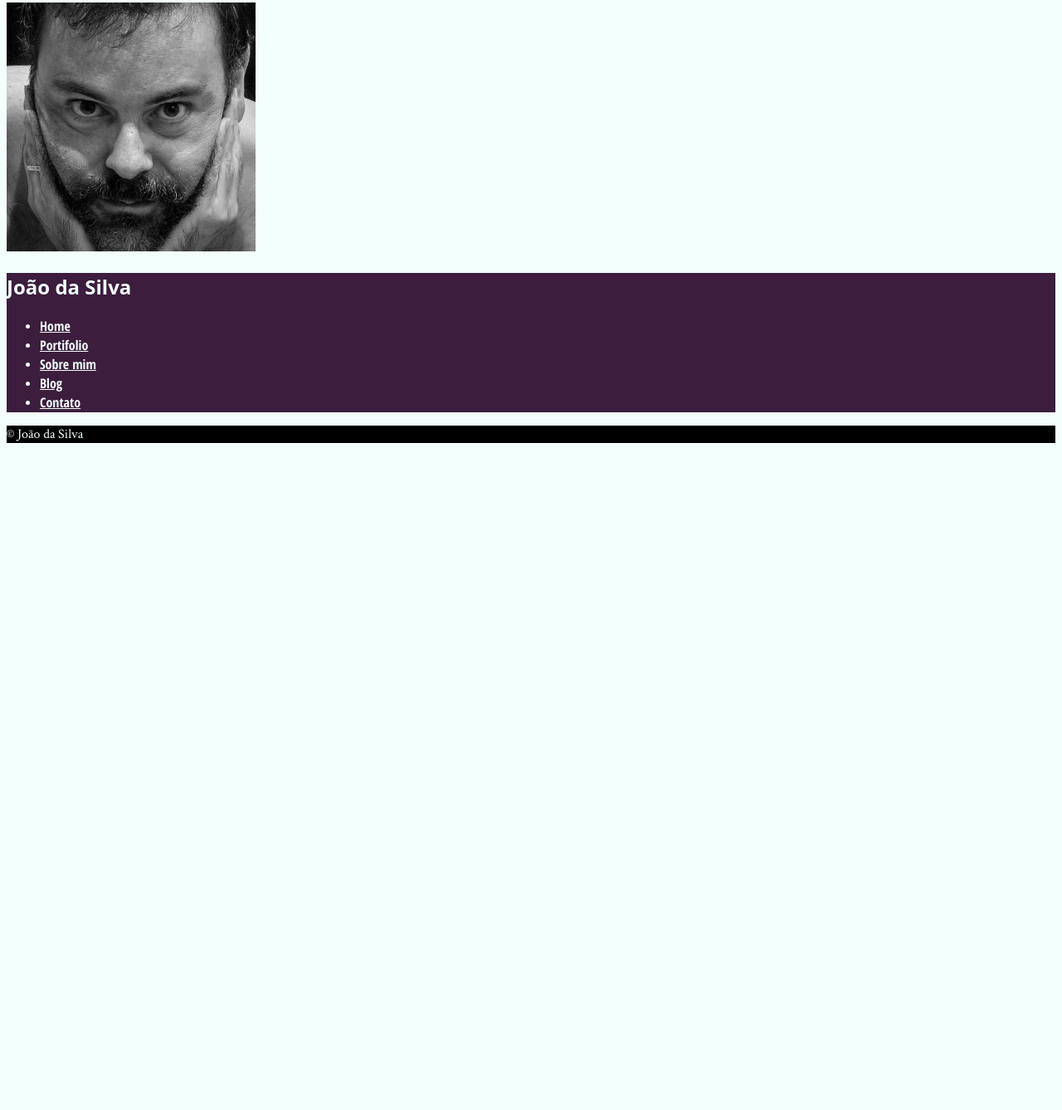
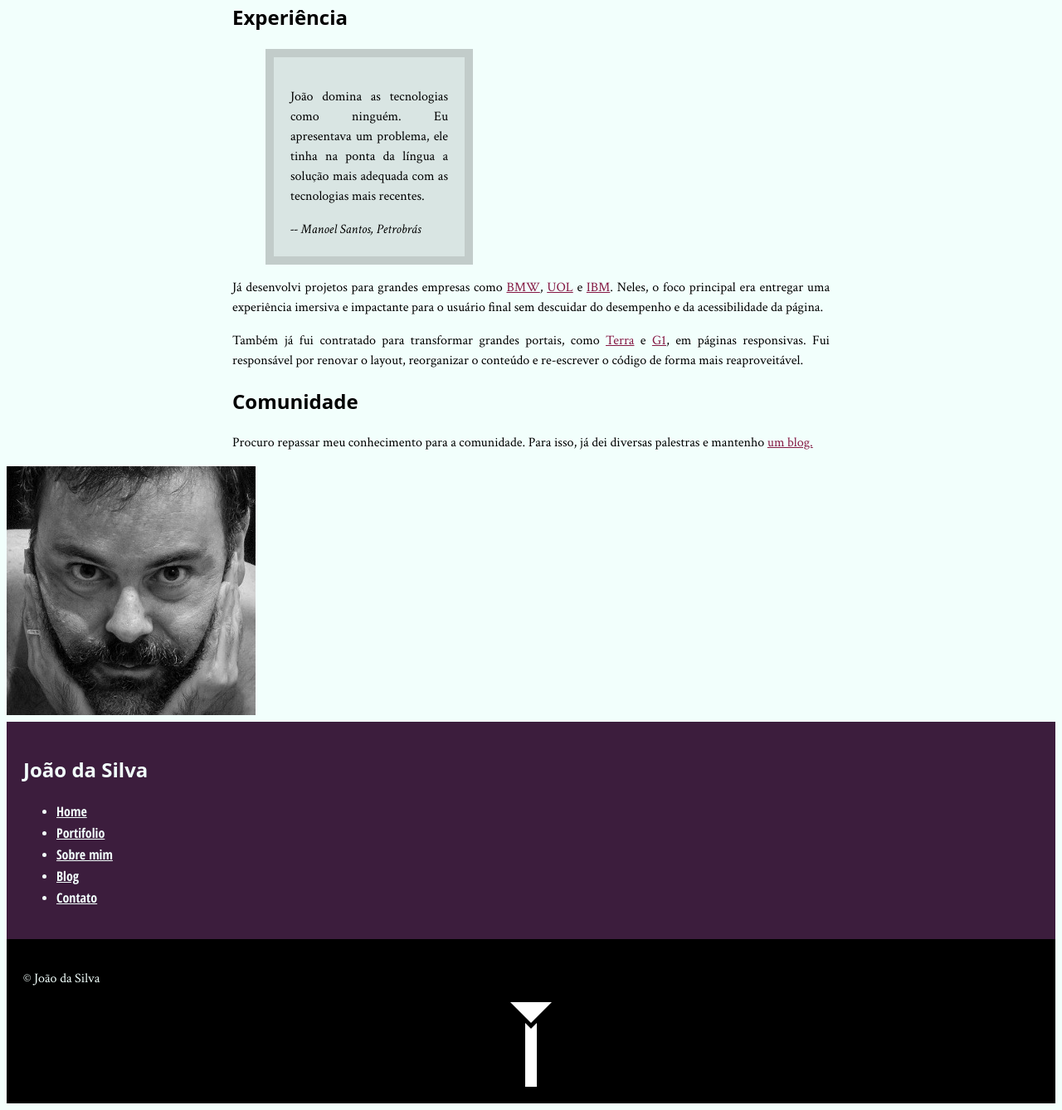
Before and after one commit to murilorcm/Bio-Joao-da-Silva, a plain HTML site: page bio.html in a window 1280 px wide. Shown: the part 744-2082 px from the top of the page at 83% size. Before the commit the page ends 1294 px from the top, so only its background shows below. Drawn offline with Linux system fonts and the light colour scheme.

Commit message:
Aprimorando Layout

```diff
--- a/bio.html
+++ b/bio.html
@@ -19,7 +19,7 @@
   <body>
     <main>
       <h1>Sobre mim</h1>
-
+      <div>
         <p>Moro em São Paulo mas atendo clientes do mundo todo. Sou conhecido por fazer produtos de <em>qualidade</em>, <em>durabilidade</em> e que <em>agregam valor</em> para meus clientes.</p>
         <p>Trabalho usando a web como plataforma, ou seja, respiro HTML5, CSS3 e JavaScript (ou melhor: ECMASCript). Crio sites para todos, seguindo as principais diretivas de acessibilidade, responsividade e web semântica, sem descuidar da qualidade de código.</p>
 
@@ -42,6 +42,7 @@
 
         <h2>Comunidade</h2>
         <p>Procuro repassar meu conhecimento para a comunidade. Para isso, já dei diversas palestras e mantenho <a href="blog.html">um blog.</a></p>
+      </div>
     </main>
     <img src="eu.jpg" alt="João da Silva - Biografia">
     <aside>
@@ -57,6 +58,8 @@
     </aside>
     <footer>
       <p>&copy; João da Silva</p>
+      <div class="gravata-triangulo"></div>
+      <div class="gravata-comprimento"></div>
     </footer>
   </body>
 </html>
--- a/site.css
+++ b/site.css
@@ -1,6 +1,7 @@
 body{
    font-family: "Crimson Text", serif;
    background-color: #F2FFFC;
+   line-height: 1.5;
 }
 h1, h2{
   font-family: "Open Sans", sans-serif;
@@ -9,16 +10,23 @@ main h1{
   text-align: center;
   color: #FAFFFA;
   background-color: #851944;
+  padding: 25px;
+  border-bottom: 10px solid #000;
 }
 p{
   text-align: justify;
 }
 blockquote{
   background-color: #D9E5E3;
+  padding: 20px;
+  border: 10px solid #C2CCCA;
+  width: 250px;
+  box-sizing: border-box;
 }
 aside{
   background-color: #3C1D3D;
   color: #F2FFFC;
+  padding: 20px;
 }
 nav a{
   color: inherit;
@@ -27,6 +35,7 @@ nav a{
 footer{
   background-color: #000;
   color: #F2FFFC;
+  padding: 20px;
 }
 main a{
   color: #851944;
@@ -35,3 +44,22 @@ article footer{
   background-color: inherit;
   color: inherit;
 }
+div{
+  width: 720px;
+  margin-left: auto;
+  margin-right: auto;
+}
+
+.gravata-triangulo{
+  border-top: 25px solid #FFF;
+  border-left: 25px solid transparent;
+  border-right: 25px solid transparent;
+  width: 0px;
+}
+.gravata-comprimento{
+  border-left: 7px solid #FFF;
+  border-right: 7px solid #FFF;
+  border-top: 7px solid transparent;
+  width: 0px;
+  height: 70px;
+}
```
Also changed, not shown: blog.html (+2 -0 lines). Lines whose indentation alone changed are shown as unchanged.
